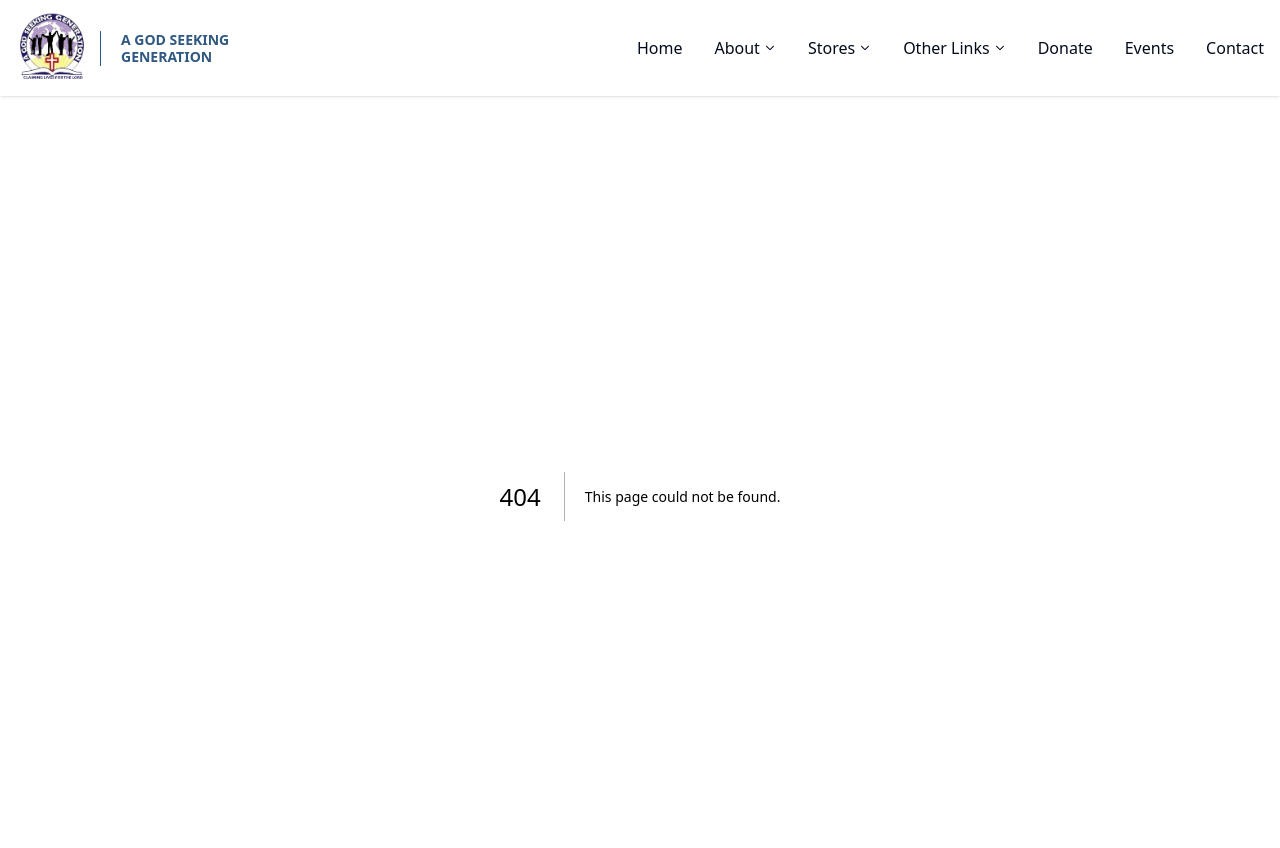
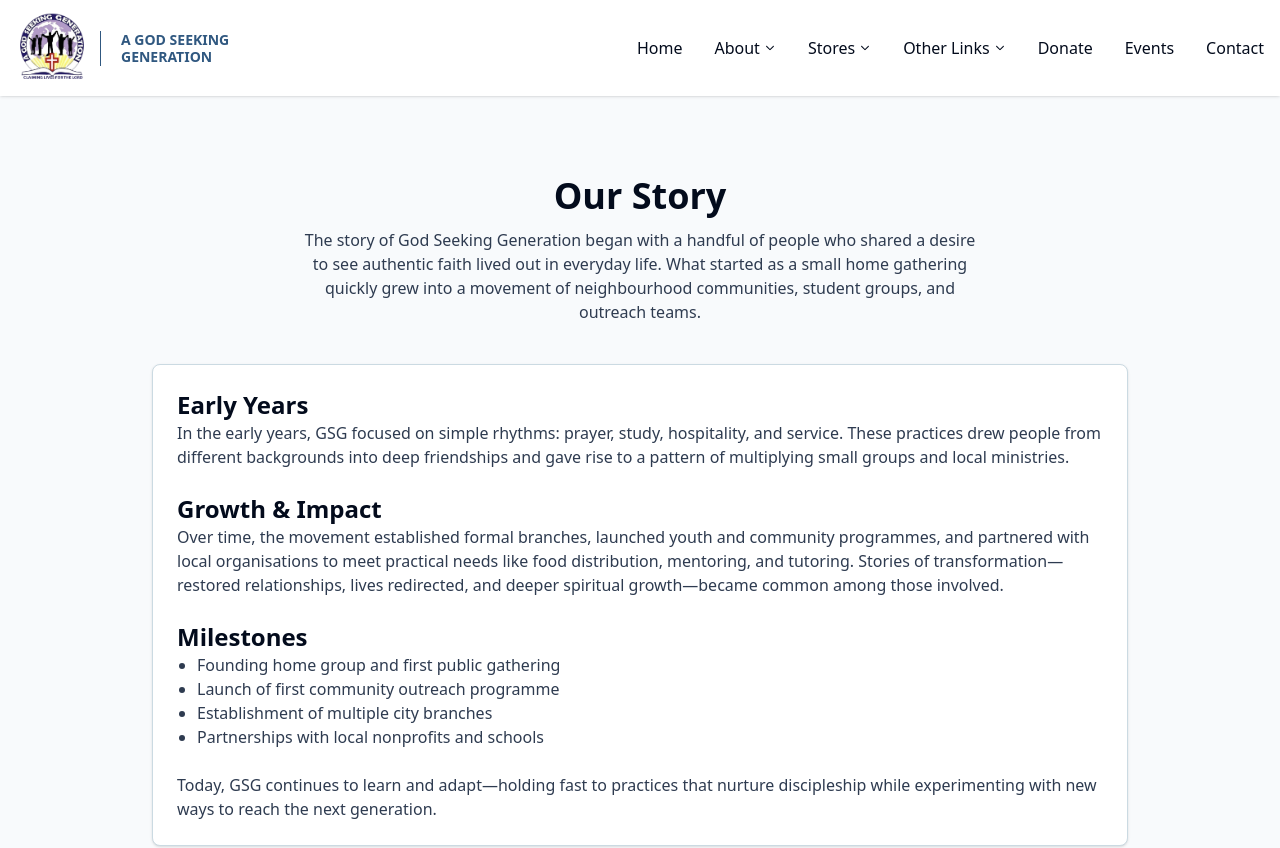
Before and after one commit to InFynnity8/GSG, a Next.js app: page /about/history in a window 1280 px wide. Before the commit this address had no page. Shown: the top 848 px of the page. Built offline with nearby package versions, Linux system fonts and the light colour scheme.

Commit message:
feat(about): split About into subpages (branches, history, leadership, mission); remove legacy about page

```diff
--- /dev/null
+++ b/app/(pages)/about/history/page.tsx
@@ -0,0 +1,58 @@
+export default function Page() {
+  return (
+    <div className="min-h-[75vh] py-20 bg-slate-50">
+      <div className="max-w-5xl mx-auto px-6">
+        <header className="text-center">
+          <h1 className="text-3xl md:text-4xl font-extrabold">Our Story</h1>
+          <p className="mt-3 text-muted-foreground max-w-2xl mx-auto">
+            The story of God Seeking Generation began with a handful of people
+            who shared a desire to see authentic faith lived out in everyday
+            life. What started as a small home gathering quickly grew into a
+            movement of neighbourhood communities, student groups, and outreach
+            teams.
+          </p>
+        </header>
+
+        <div className="p-6 mt-10 shadow-sm border rounded-lg bg-white">
+          <section>
+            <h2 className="text-2xl font-bold">Early Years</h2>
+            <p className="text-muted-foreground">
+              In the early years, GSG focused on simple rhythms: prayer, study,
+              hospitality, and service. These practices drew people from
+              different backgrounds into deep friendships and gave rise to a
+              pattern of multiplying small groups and local ministries.
+            </p>
+          </section>
+
+          <section className="mt-6">
+            <h2 className="text-2xl font-bold">Growth & Impact</h2>
+            <p className="text-muted-foreground">
+              Over time, the movement established formal branches, launched
+              youth and community programmes, and partnered with local
+              organisations to meet practical needs like food distribution,
+              mentoring, and tutoring. Stories of transformation—restored
+              relationships, lives redirected, and deeper spiritual growth—became
+              common among those involved.
+            </p>
+          </section>
+
+          <section className="mt-6">
+            <h2 className="text-2xl font-bold">Milestones</h2>
+            <ul className="list-disc pl-5 text-muted-foreground">
+              <li>Founding home group and first public gathering</li>
+              <li>Launch of first community outreach programme</li>
+              <li>Establishment of multiple city branches</li>
+              <li>Partnerships with local nonprofits and schools</li>
+            </ul>
+          </section>
+
+          <p className="mt-6 text-muted-foreground">
+            Today, GSG continues to learn and adapt—holding fast to practices
+            that nurture discipleship while experimenting with new ways to reach
+            the next generation.
+          </p>
+        </div>
+      </div>
+    </div>
+  )
+}
--- /dev/null
+++ b/app/(pages)/about/leadership/page.tsx
@@ -0,0 +1,51 @@
+export default function Page() {
+  return (
+    <div className="min-h-[75vh] py-20 bg-slate-50">
+      <div className="max-w-5xl mx-auto px-6">
+        <header className="text-center">
+          <h1 className="text-3xl md:text-4xl font-extrabold">Leadership</h1>
+          <p className="mt-3 text-muted-foreground max-w-2xl mx-auto">
+            GSG is led by a team of pastors, staff, and volunteer elders who
+            share a commitment to shepherding the community with humility and
+            service. Each leader brings a unique background in ministry,
+            education, and social engagement.
+          </p>
+        </header>
+
+        <div className="p-6 mt-10 shadow-sm border rounded-lg bg-white">
+          <section className="mt-2 grid md:grid-cols-3 gap-6">
+            <div className="p-4 rounded-lg border bg-background">
+              <h3 className="font-semibold">Pastor James Atta (Founder)</h3>
+              <p className="text-sm text-muted-foreground mt-2">
+                James helped plant the first gatherings and focuses on
+                preaching, pastoral care, and leadership development.
+              </p>
+            </div>
+
+            <div className="p-4 rounded-lg border bg-background">
+              <h3 className="font-semibold">Pastor Elvis (Administrator)</h3>
+              <p className="text-sm text-muted-foreground mt-2">
+                Elvis oversees outreach programmes, volunteer coordination, and
+                local partnerships.
+              </p>
+            </div>
+
+            <div className="p-4 rounded-lg border bg-background">
+              <h3 className="font-semibold">Pastor Akron (President)</h3>
+              <p className="text-sm text-muted-foreground mt-2">
+                Akron leads youth ministry, campus groups, and discipleship for
+                the next generation.
+              </p>
+            </div>
+          </section>
+
+          <p className="mt-6 text-muted-foreground">
+            Our leadership team is supported by volunteers and advisory elders
+            from partner communities. Transparency, pastoral care, and
+            mentorship are key priorities for the team.
+          </p>
+        </div>
+      </div>
+    </div>
+  )
+}
--- /dev/null
+++ b/app/(pages)/about/mission/page.tsx
@@ -0,0 +1,57 @@
+export default function Page() {
+  return (
+    <div className="min-h-[75vh] py-20 bg-slate-50">
+      <div className="max-w-5xl mx-auto px-6">
+        <header className="text-center">
+          <h1 className="text-3xl md:text-4xl font-extrabold">Mission & Vision</h1>
+          <p className="mt-3 text-muted-foreground max-w-2xl mx-auto">
+            God Seeking Generation (GSG) exists to pursue two intertwined
+            callings: to know God more deeply and to create communities where
+            transformed lives can flourish. Our vision is a generation that seeks
+            God with purpose, worships with authenticity, and serves with
+            compassion.
+          </p>
+        </header>
+
+        <div className="p-6 mt-10 shadow-sm border rounded-lg bg-white">
+          <section className="space-y-4">
+            <h2 className="text-2xl font-bold">What Drives Us</h2>
+            <p className="text-muted-foreground">
+              At the heart of GSG is a simple conviction: spiritual formation is
+              communal. We believe that faith grows when people gather, share
+              life, and engage in mission together. That belief shapes our
+              gatherings, discipleship pathways, and outreach programmes.
+            </p>
+
+            <h3 className="text-xl font-semibold mt-4">Core Commitments</h3>
+            <ul className="list-disc pl-5 text-muted-foreground space-y-2">
+              <li>
+                Worship: Creating spaces (online and in-person) where people
+                encounter God through honest worship and biblical teaching.
+              </li>
+              <li>
+                Formation: Offering discipleship and small groups to help people
+                grow in faith, character, and calling.
+              </li>
+              <li>
+                Service: Mobilizing volunteers to serve neighbourhoods and respond
+                to pressing needs with practical compassion.
+              </li>
+              <li>
+                Multiplication: Planting and supporting local branches so more
+                communities can experience life-change.
+              </li>
+            </ul>
+
+            <p className="mt-6 text-muted-foreground">
+              Our mission is expressed through weekly gatherings, community
+              events, short-term projects, and long-term partnerships with local
+              service organisations. We welcome people at all stages of faith
+              and encourage everyone to take their next step in community.
+            </p>
+          </section>
+        </div>
+      </div>
+    </div>
+  )
+}
--- a/app/(pages)/about/page.tsx
+++ /dev/null
@@ -1,9 +0,0 @@
-import React from 'react'
-
-const About = () => {
-  return (
-    <div className='min-h-[75vh]'>About</div>
-  )
-}
-
-export default About
```
Also changed, not shown: app/(pages)/about/branches/page.tsx (added, +58 -0 lines).
